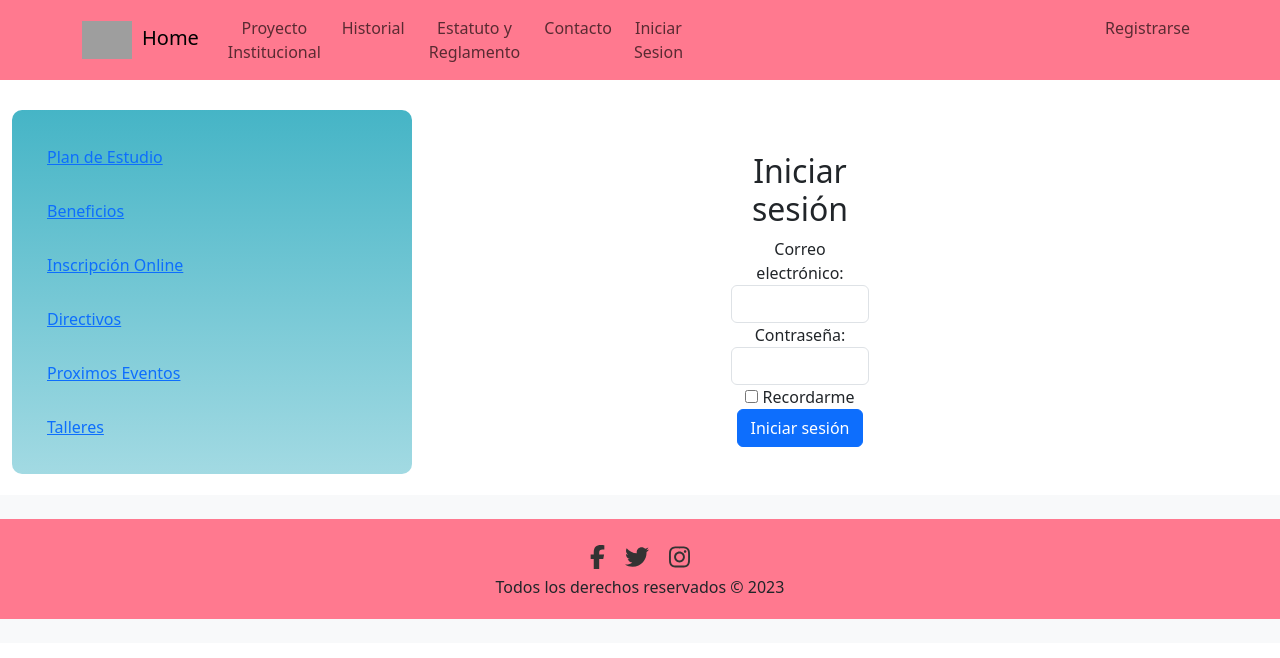
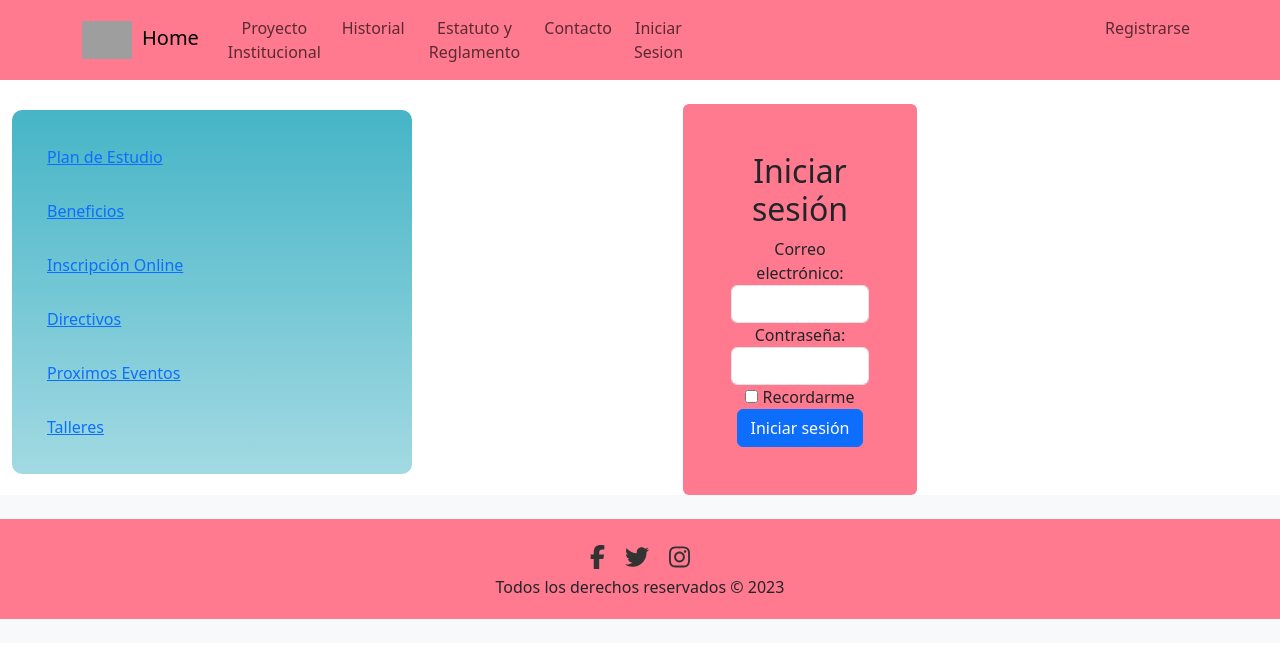
Before and after one commit to alejandro-atala/TPFINAL-CEPIT-2023, a React (Create React App) app in the folder Front/: page /iniciarSesion in a window 1280 px wide. Shown: the top 658 px of the page. Built offline with nearby package versions, Linux system fonts and the light colour scheme; grey boxes are pictures that could not be loaded.

Commit message:
sesion css

```diff
--- a/Front/package.json
+++ b/Front/package.json
@@ -1,5 +1,6 @@
 {
   "name": "front",
+  "homepage": "https://alejandro-atala.github.io/Repo_Prueba_TPFINAL/tree/front",
   "version": "0.1.0",
   "private": true,
   "dependencies": {
@@ -10,6 +11,7 @@
     "@testing-library/react": "^13.4.0",
     "@testing-library/user-event": "^13.5.0",
     "bootstrap": "^5.3.1",
+    "gh-pages": "^6.0.0",
     "react": "^18.2.0",
     "react-dom": "^18.2.0",
     "react-router-dom": "^6.15.0",
@@ -20,7 +22,9 @@
     "start": "react-scripts start",
     "build": "react-scripts build",
     "test": "react-scripts test",
-    "eject": "react-scripts eject"
+    "eject": "react-scripts eject",
+    "predeploy": "npm run build",
+    "deploy": "gh-pages -d build"
   },
   "eslintConfig": {
     "extends": [
--- a/Front/src/InicioSesion/inicioSesion.css
+++ b/Front/src/InicioSesion/inicioSesion.css
@@ -0,0 +1,3 @@
+.bg-sesion{
+    background-color: rgb(255, 121, 143);
+}
--- a/Front/src/InicioSesion/inicioSesion.js
+++ b/Front/src/InicioSesion/inicioSesion.js
@@ -1,8 +1,9 @@
 import React from 'react';
+import './inicioSesion.css';
 
 const InicioSesion = () => {
   return (
-    <div className="container rounded text-center col-xs-12 col-sm-3 p-5 mt-4 ">
+    <div className="container rounded text-center col-xs-12 col-sm-3 p-5 mt-4 bg-sesion ">
       <div className="row align-items-center">
         <div className=" ">
           <h2 className="text-center">Iniciar sesión</h2>
```
Also changed, not shown: 1 other file (tests, documents, lock files or other folders).
